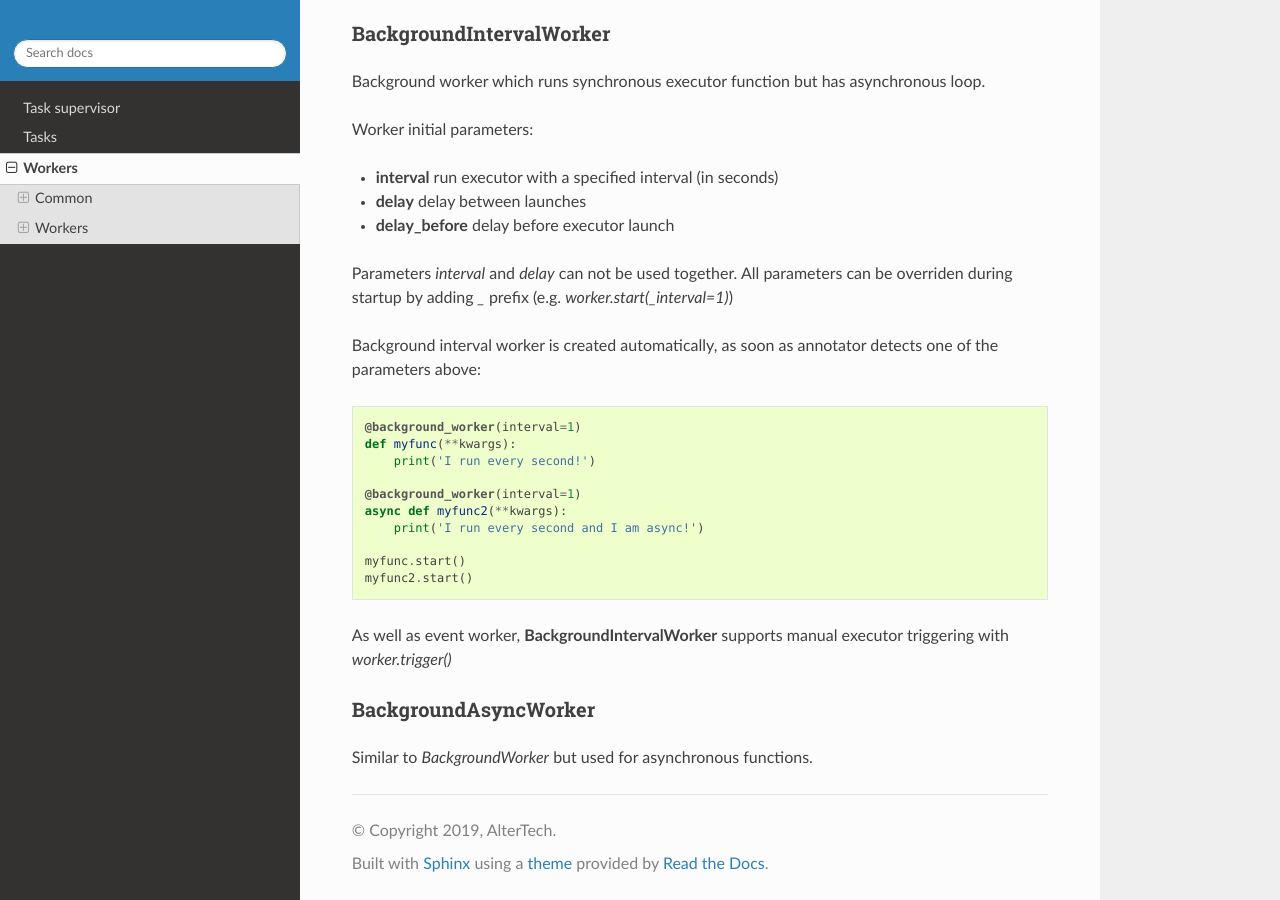
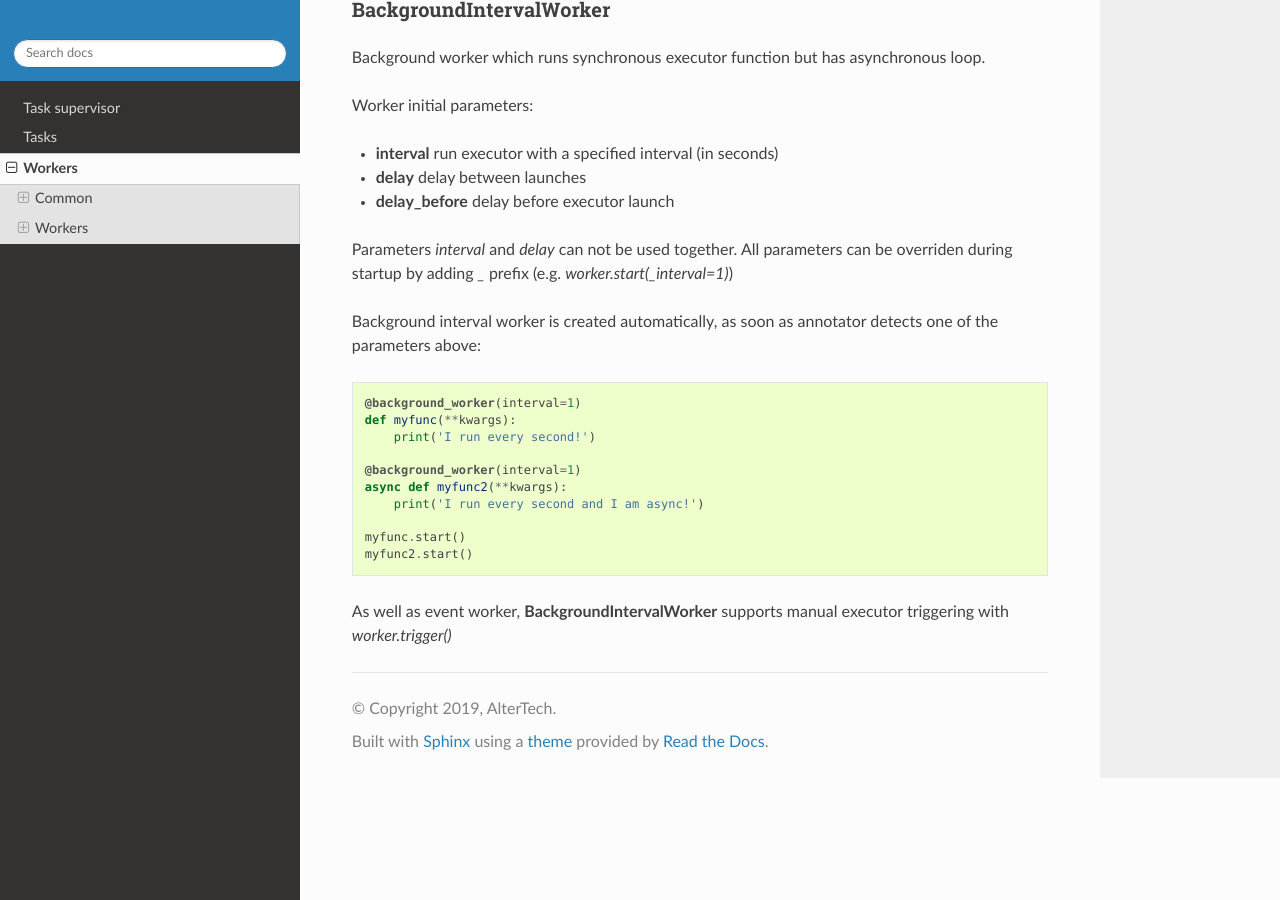
Before and after one commit to alttch/atasker, a Sphinx documentation site: the page built from doc/workers.rst, in a window 1280 px wide and 900 px high, scrolled down 5638 px. Built offline with Sphinx 7.4.7 and the Read the Docs theme 2.0.0, drawn with Linux system fonts in a browser that asks for light colours; some of the changed text lies outside the part shown.

Commit message:
workers.rst

```diff
--- a/doc/workers.rst
+++ b/doc/workers.rst
@@ -323,8 +323,3 @@ detects one of the parameters above:
 
 As well as event worker, **BackgroundIntervalWorker** supports manual executor
 triggering with *worker.trigger()*
-
-BackgroundAsyncWorker
----------------------
-
-Similar to *BackgroundWorker* but used for asynchronous functions.
```
